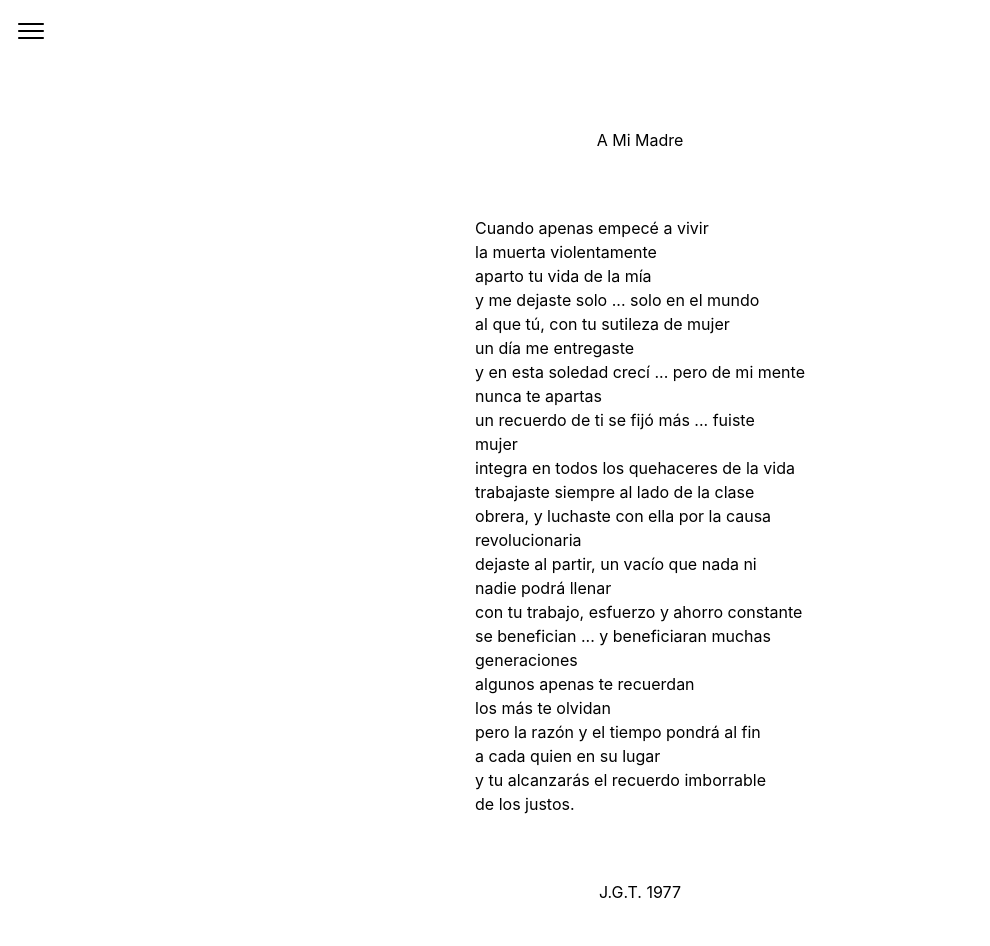
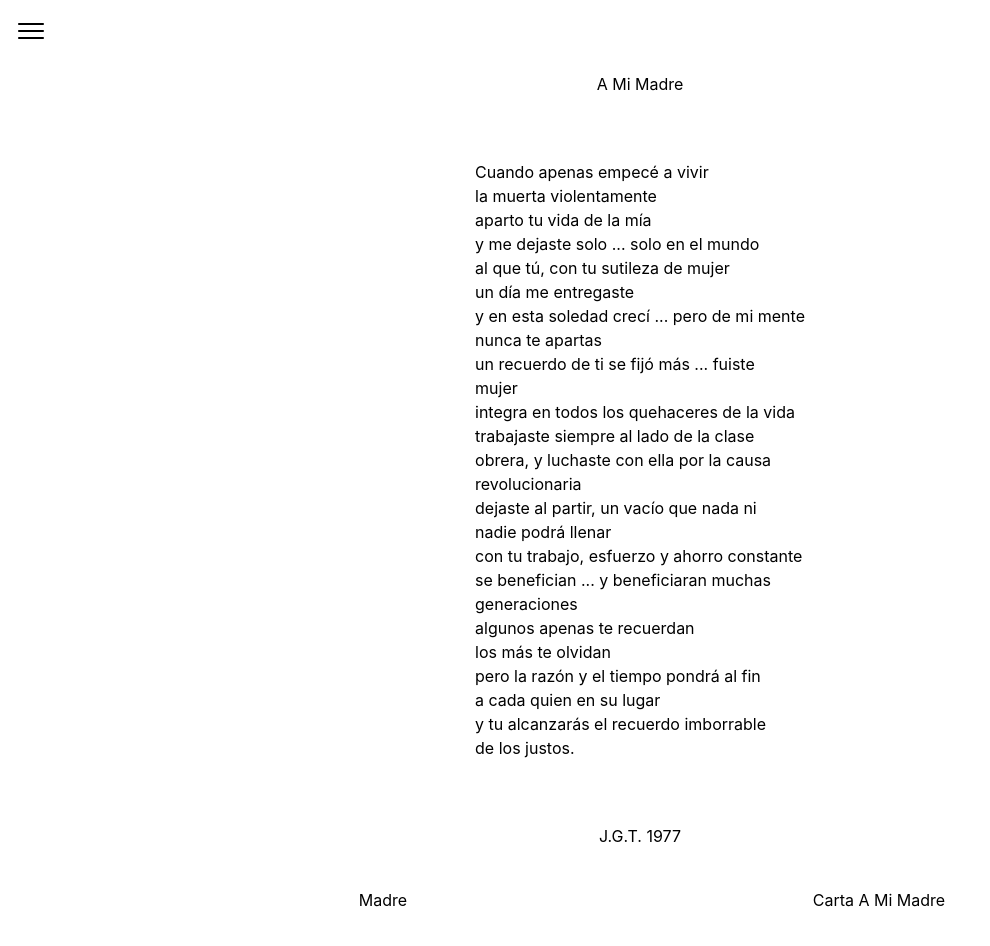
Before and after one commit to edgardo5gtz/poesia-realidad, a React (Create React App) app: page /poesia/a-mi-madre in a window 1280 px wide. Shown: the top 946 px of the page, without its empty margins (0-990 px from the left). Built offline with nearby package versions, Linux system fonts and the light colour scheme.

Commit message:
Add next and previous links for poems

```diff
--- a/src/index.css
+++ b/src/index.css
@@ -9,7 +9,7 @@ html, body, #root {
 
 body {
   margin: 0;
-  font-family: -apple-system, "Special Elite", BlinkMacSystemFont, 'Segoe UI', 'Roboto', 'Oxygen',
+  font-family: -apple-system, "canada-type-gibson", BlinkMacSystemFont, 'Segoe UI', 'Roboto', 'Oxygen',
     'Ubuntu', 'Cantarell', 'Fira Sans', 'Droid Sans', 'Helvetica Neue',
     sans-serif;
   -webkit-font-smoothing: antialiased;
--- a/src/routes/Biography.js
+++ b/src/routes/Biography.js
@@ -1,61 +1,57 @@
-import Portrait from "../img/portrait.png";
-
 const Biography = () => (
   <div className="flex flex-col">
     <div className="my-8">
       <h1 className="text-center ">Biografia e Historia del Autor</h1>
     </div>
-    <div className="flex my-8 px-36">
-      <div className="flex-col mx-16">
+    <div className="my-8 px-56">
       <p>
         Nací en Guadalajara, Jalisco un día 18 de Marzo de 1934 en la calle de
         Juan Álvarez 818 Barrio de la Capilla de Jesús, hijo de Enrique
-          Gutiérrez Álvarez y Amparo Torres Torres, mis hermanos Enrique, María
-          de la Luz, Francisco Javier, Gustavo, Dolores Raulina, Germán, nacidos
-          los 3 primeros en_ el estado de Nuevo México (USA) y los 4 últimos en
-          Guadalajara; Dado que nuestros padres emigraron al norte por el año
-          de' 1923 a la casa de una hermana de nuestra madre que vivía en Ratón
-          Nuevo México, ahí mis padres trabajaron en el campo y mi padre
-          posteriormente en una mina de carbón.
+        Gutiérrez Álvarez y Amparo Torres Torres, mis hermanos Enrique, María de
+        la Luz, Francisco Javier, Gustavo, Dolores Raulina, Germán, nacidos los
+        3 primeros en_ el estado de Nuevo México (USA) y los 4 últimos en
+        Guadalajara; Dado que nuestros padres emigraron al norte por el año de'
+        1923 a la casa de una hermana de nuestra madre que vivía en Ratón Nuevo
+        México, ahí mis padres trabajaron en el campo y mi padre posteriormente
+        en una mina de carbón.
       </p>
       <p>
         Por los años 30 mis padres regresaron a Guadalajara en dónde en 1934
-          nací y en ese año mis papás compraron la finca de Juan Álvarez 833
-          dónde empezaron a trabajar con unas máquinas manuales para hacer
-          medias y calcetines compradas con dinero de una casa propiedad de mi
-          madre que vendió para esas compras, dando inicio a una empresa de las
-          primeras en Guadalajara de fabricación de medias y calcetines que se
-          llamó 'Centenario y Ega'.
+        nací y en ese año mis papás compraron la finca de Juan Álvarez 833 dónde
+        empezaron a trabajar con unas máquinas manuales para hacer medias y
+        calcetines compradas con dinero de una casa propiedad de mi madre que
+        vendió para esas compras, dando inicio a una empresa de las primeras en
+        Guadalajara de fabricación de medias y calcetines que se llamó
+        'Centenario y Ega'.
       </p>
       <p>
         La vida empezó a fluir en mi con alegrías, tristezas y mucho dolor ya
-          que a los 6 años de edad la muerte me arrebató a mi madre cuando
-          sentada en la banqueta fuera de la casa de mi tía Esperanza, un
-          automóvil manejado por un irresponsable se subió a la banqueta y mató
-          a mi madre.
+        que a los 6 años de edad la muerte me arrebató a mi madre cuando sentada
+        en la banqueta fuera de la casa de mi tía Esperanza, un automóvil
+        manejado por un irresponsable se subió a la banqueta y mató a mi madre.
       </p>
       <p>
-          Con esa carga tan pesada para mi crecí con el dolor y la tristeza de
-          no contar con la única mujer que verdaderamente nos ama y nos protege
-          de los males que nos acechan día a día. Estudié la primaria,
-          secundaria y preparatoria en el Colegio Cervantes (Centro y Munguía
-          90) pasando a la facultad de derecho de la Universidad de Guadalajara,
-          que en esa época se ubicaba en el Paraninfo de dicha Universidad, ahí
-          estudie la carrera de Abogado o Derecho.
+        Con esa carga tan pesada para mi crecí con el dolor y la tristeza de no
+        contar con la única mujer que verdaderamente nos ama y nos protege de
+        los males que nos acechan día a día. Estudié la primaria, secundaria y
+        preparatoria en el Colegio Cervantes (Centro y Munguía 90) pasando a la
+        facultad de derecho de la Universidad de Guadalajara, que en esa época
+        se ubicaba en el Paraninfo de dicha Universidad, ahí estudie la carrera
+        de Abogado o Derecho.
       </p>
       <p>
         Mis ascendientes por parte de mi padre fueron el Sr. Germán Gutiérrez
         Vázquez o Oriundo de un rancho de Arandas Jalisco, mi abuela Rosa
-          Álvarez Gonzáléz Rubio de Guadalajara, mi mamá era hija de Fermín
-          Torres y Josefa Torres nacidos también en Guadalajara.
+        Álvarez Gonzáléz Rubio de Guadalajara, mi mamá era hija de Fermín Torres
+        y Josefa Torres nacidos también en Guadalajara.
       </p>
       <p>
         Fueron estos y otros acontecimientos como el asesinato de mi abuelo
         paterno a quien asaltaron por el año de 1912 en los cerros de Sayula,
         Jalisco. Por ladrones que le robaron su mercancía de telas, vestidos,
-          etc. Que vendía en esos rumbos y los trasportaba en caballos y mulas
-          en ese acontecimiento dejaron gravemente herido a mi papá con las
-          puñaladas que le dieron siendo apenas un niño de 8 años edad.
+        etc. Que vendía en esos rumbos y los trasportaba en caballos y mulas en
+        ese acontecimiento dejaron gravemente herido a mi papá con las puñaladas
+        que le dieron siendo apenas un niño de 8 años edad.
       </p>
       <p>
         Todos estos acontecimientos vividos por mí y otros relatados por mi
@@ -66,10 +62,6 @@ const Biography = () => (
         del que esto escribe ...
       </p>
     </div>
-      <div className="shrink-0 m-16">
-        <img src={Portrait} alt="" />
-      </div>
-    </div>
   </div>
 );
 
--- a/src/routes/Poem.js
+++ b/src/routes/Poem.js
@@ -1,17 +1,45 @@
-import { useParams } from "react-router-dom";
+import { Link, useParams } from "react-router-dom";
 import parse from "html-react-parser";
 import { getPoems } from "../data/poems";
+import { getTitles } from "../data/poems";
 
 const Poem = () => {
   const params = useParams();
   const poems = getPoems();
   const currentPoem = poems[params.poemName];
+  const poemList = getTitles();
+  const currentPoemIndex = poemList.findIndex(
+    (poem) => poem.name === currentPoem.title
+  );
+  const nextPoemIndex = (currentPoemIndex + 1) % poemList.length;
+  const previousPoemIndex =
+    currentPoemIndex === 0 ? poemList.length - 1 : currentPoemIndex - 1;
+  const nextPoem = poemList[nextPoemIndex];
+  const previousPoem = poemList[previousPoemIndex];
   return (
-    <div className="flex flex-col items-center">
-      <div className="my-8">{currentPoem.title}</div>
-      <div className="my-8">{parse(currentPoem.body)}</div>
-      <div className="my-8">{parse(currentPoem.footer)}</div>
-    </div>
+    <>
+      <div className="flex flex-col items-center">
+        <div className="my-8">{currentPoem.title}</div>
+        <div className="my-8">{parse(currentPoem.body)}</div>
+        <div className="my-8">{parse(currentPoem.footer)}</div>
+      </div>
+      <div className="flex justify-around">
+        <Link
+          className="block p-2 pl-8"
+          to={`/poesia/${previousPoem.link}`}
+          key={previousPoem.link}
+        >
+          {previousPoem.name}
+        </Link>
+        <Link
+          className="block p-2 pl-8"
+          to={`/poesia/${nextPoem.link}`}
+          key={nextPoem.link}
+        >
+          {nextPoem.name}
+        </Link>
+      </div>
+    </>
   );
 };
 
--- a/src/routes/Poetry.js
+++ b/src/routes/Poetry.js
@@ -2,7 +2,7 @@ import { Outlet } from "react-router-dom";
 
 const Poetry = () => (
   <div className="flex flex-col">
-    <div className="mt-24 mb-8 px-36">{<Outlet />}</div>
+    <div className="mt-10 mb-8 px-36">{<Outlet />}</div>
   </div>
 );
 
--- a/src/routes/PoetryIndex.js
+++ b/src/routes/PoetryIndex.js
@@ -3,7 +3,6 @@ import { getTitles } from "../data/poems";
 
 const PoetryIndex = () => {
   const titles = getTitles();
-  console.log({ titles });
   return (
     <nav className="flex flex-col items-center">
       {titles.map((title) => {
```
Lines whose indentation alone changed are shown as unchanged.
